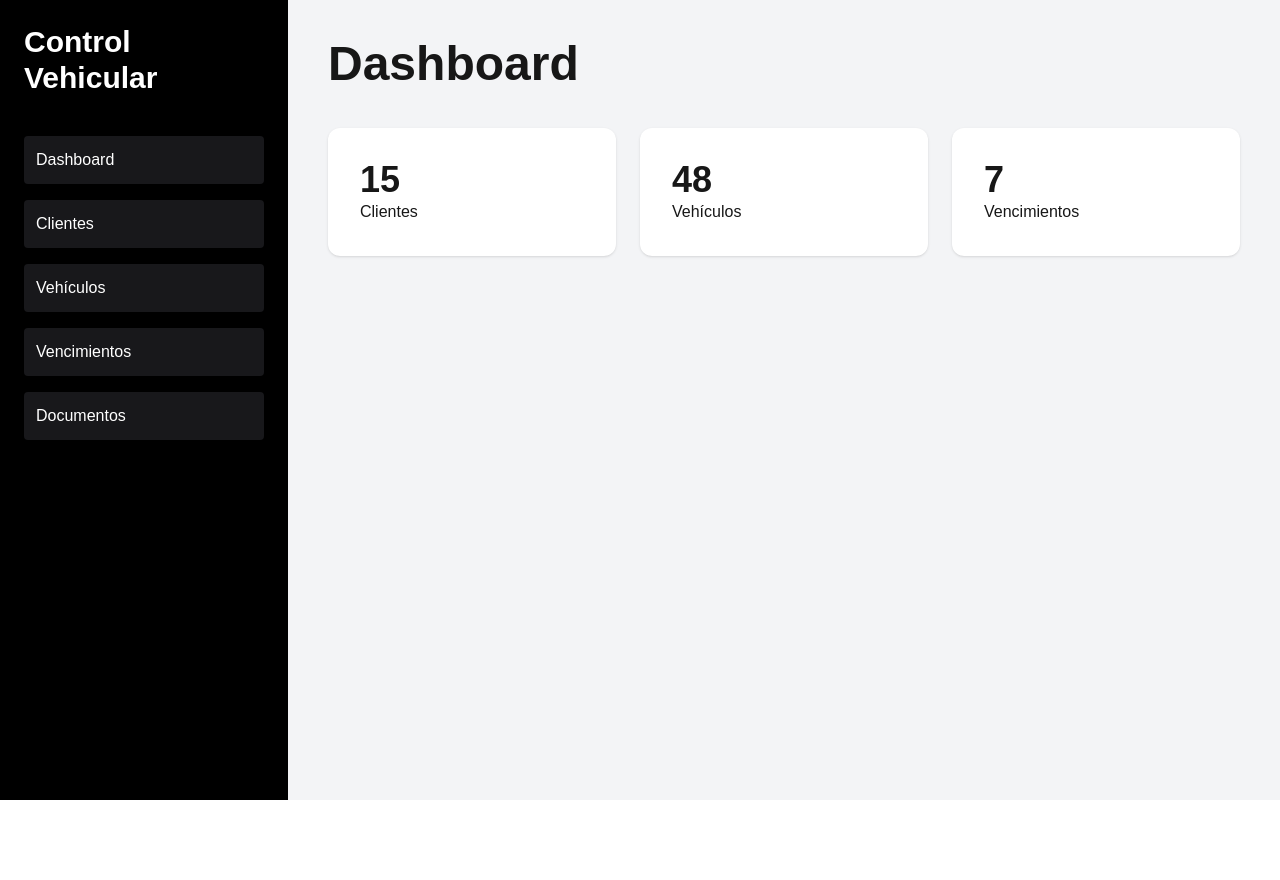
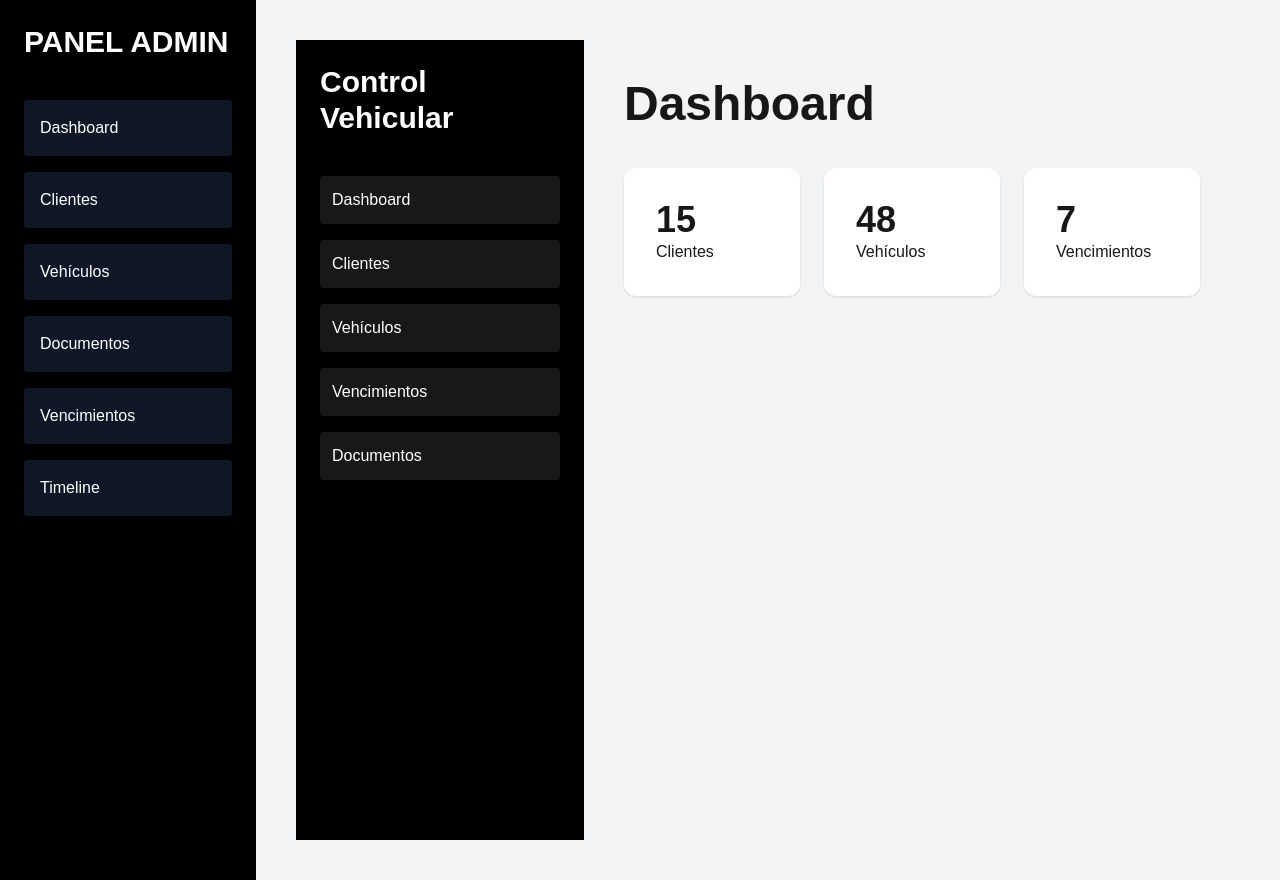
Before and after one commit to alcamvel-dev/control-vehicular, a Next.js app: page /admin in a window 1280 px wide. Before the commit the page ends 800 px from the top, so only its background shows below. Built offline with nearby package versions, Linux system fonts and the light colour scheme.

Commit message:
Create enterprise admin dashboard

```diff
--- /dev/null
+++ b/app/admin/layout.tsx
@@ -0,0 +1,83 @@
+'use client'
+
+import Link from 'next/link'
+
+export default function AdminLayout({
+  children,
+}: {
+  children: React.ReactNode
+}) {
+
+  return (
+
+    <div className="flex min-h-screen bg-gray-100">
+
+      {/* SIDEBAR */}
+
+      <aside className="w-64 bg-black text-white p-6">
+
+        <h1 className="text-3xl font-bold mb-10">
+          PANEL ADMIN
+        </h1>
+
+        <nav className="flex flex-col gap-4">
+
+          <Link
+            href="/admin"
+            className="bg-gray-900 p-4 rounded"
+          >
+            Dashboard
+          </Link>
+
+          <Link
+            href="/clientes"
+            className="bg-gray-900 p-4 rounded"
+          >
+            Clientes
+          </Link>
+
+          <Link
+            href="/vehiculos"
+            className="bg-gray-900 p-4 rounded"
+          >
+            Vehículos
+          </Link>
+
+          <Link
+            href="/documentos"
+            className="bg-gray-900 p-4 rounded"
+          >
+            Documentos
+          </Link>
+
+          <Link
+            href="/vencimientos"
+            className="bg-gray-900 p-4 rounded"
+          >
+            Vencimientos
+          </Link>
+
+          <Link
+            href="/timeline"
+            className="bg-gray-900 p-4 rounded"
+          >
+            Timeline
+          </Link>
+
+        </nav>
+
+      </aside>
+
+      {/* CONTENIDO */}
+
+      <main className="flex-1 p-10">
+
+        {children}
+
+      </main>
+
+    </div>
+
+  )
+
+}
```
